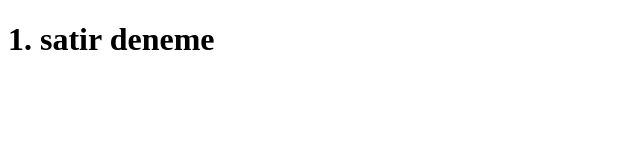
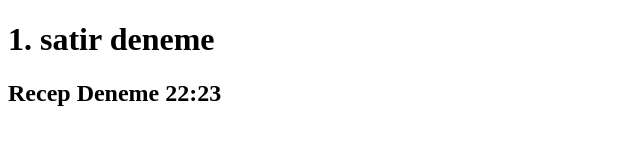
Before and after one commit to recnederland/GitHubDeneme01, a plain HTML site: page index.html in a window 1280 px wide. Shown: the whole page, without its empty margins (0-640 px from the left). Drawn offline with Linux system fonts and the light colour scheme.

Commit message:
version2

```diff
--- a/index.html
+++ b/index.html
@@ -9,5 +9,8 @@
     1. satir deneme
 
     </h1>
+    <h2>
+      Recep Deneme 22:23
+    </h2>
   </body>
 </html>
```
